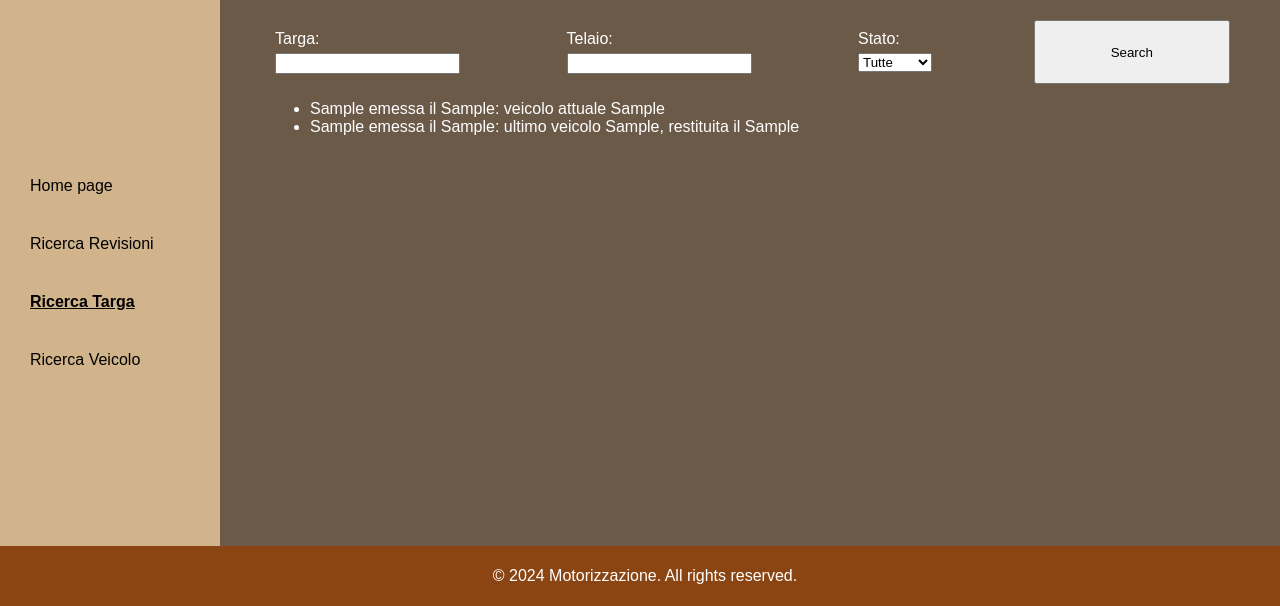
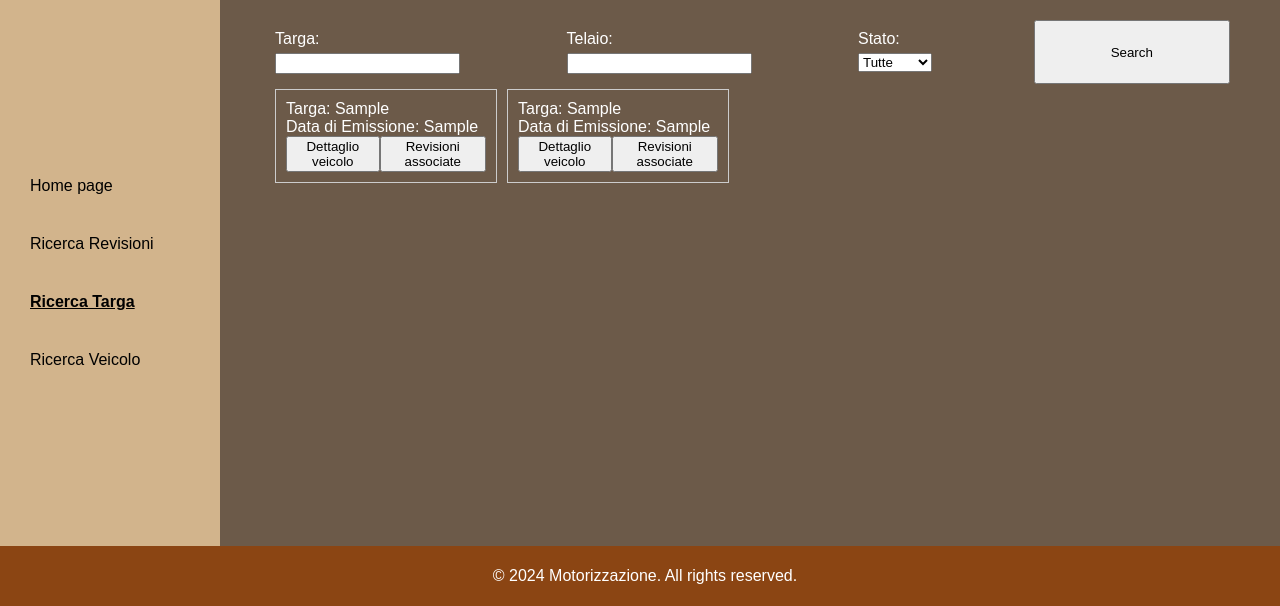
Before and after one commit to sebastianobosio/PW_project1, a PHP site: page /pages/ricerca_targa.php in a window 1280 px wide. Shown: the part 194-800 px from the top of the page. Run offline with PHP 8.4, Linux system fonts and the light colour scheme; tables that the repository leaves empty or names only in its code hold one stand-in row (values such as "Sample post").

Commit message:
started implementing cross research

```diff
--- /dev/null
+++ b/src/css/targa.css
@@ -0,0 +1,17 @@
+#searchResults {
+    display: flex;
+    flex-wrap: wrap;
+}
+
+.targa {
+    width: 200px; /* Set the fixed width */
+    padding: 10px;
+    border: 1px solid #ccc;
+    margin: 5px;
+    display: flex;
+    flex-direction: column; /* Stack items vertically */
+}
+
+.infoBtn {
+    display: flex;
+}
--- a/src/js/searchRevisione.js
+++ b/src/js/searchRevisione.js
@@ -157,6 +157,9 @@ $(document).ready(function() {
             function(response) {
                 if (response.success === true) {
                     $('#searchResults').html(response.data);
+                    //             $('<div>').addClass('.editAndRemoveButtons');
+            //const editButton = $('<button>').text('Edit').addClass('edit-button');
+            //const deleteButton = $('<button>').text('Delete').addClass('delete-button');
                 } else {
                     alert("Non sono state trovate corrispondenze");
                 }
--- a/src/js/searchTarga.js
+++ b/src/js/searchTarga.js
@@ -1,29 +1,31 @@
 $(document).ready(function() {
-    // Handle form submission
-    $('#searchForm').submit(function(event) {
-        // Prevent default form submission
+    $('#searchForm').submit(searchFormSubmitted);
+
+    performDefaulSearch();
+
+    function searchFormSubmitted (event) {
         event.preventDefault();
-        // Get form data
+
         var formData = $(this).serialize();
         performSearch(formData);
-    });
+    }
 
     function performSearch(formData) {
         handleAjaxRequest(
-            '../php/search_targa.php',
+            '../php/search_targa_api.php',
             'GET',
             formData,
             function(response) {
                 console.log('Response:', response.message);
                 if (response.success === true) {
-                    $('#searchResults').html(response.data);
+                    formatData(response.data);
                 } else {
-                    $('#searchResults').html('<p>Non sono state trovate corrispondenze</p>');
+                    alert("Non sono state trovate corrispondenze");
                 }
             },
             function(xhr, status, error) {
                 console.error('Error', xhr.responseText);
-                $('#searchResults').html('<p>Error occurred while fetching data.</p>');
+                alert("Error occurred while fetching data.");
             }
         )
     };
@@ -33,5 +35,55 @@ $(document).ready(function() {
         performSearch(null);
     };
 
-    performDefaulSearch();
+    function formatData(data) {
+        $('#searchResults').empty();
+
+        data.forEach(targa => {
+            const vehicleDiv = $('<div>').addClass('targa');
+            $('<div>').text('Targa: ' + targa.numero).appendTo(vehicleDiv);
+            $('<div>').text('Data di Emissione: ' + targa.dataEm).appendTo(vehicleDiv);
+            if (targa.status == 'non-active') {
+                $('<div>').text('Ultimo veicolo: ' + targa.vehicle).appendTo(vehicleDiv);
+                $('<div>').text('Data di restituzione: ' + targa.dataRes).appendTo(vehicleDiv);
+            } else if (targa.status == 'active') {
+                $('<div>').text('Veicolo associato: ' + targa.vehicle).appendTo(vehicleDiv);
+            }
+            const informationBtnDiv = $('<div>').addClass('infoBtn');
+            const targaButton = $('<button>').text('Dettaglio veicolo').addClass('targa-button');
+            const revisioneButton = $('<button>').text('Revisioni associate').addClass('revisione-button');
+            targaButton.appendTo(informationBtnDiv)
+            revisioneButton.appendTo(informationBtnDiv);
+
+            targaButton.on('click', function() {targaBtnClicked(targa)});
+            revisioneButton.on('click', revisioneBtnClicked);
+            informationBtnDiv.appendTo(vehicleDiv);
+            vehicleDiv.appendTo($('#searchResults'));
+        });
+    }
+
+    function targaBtnClicked(targa) {
+        data = "telaio=" + targa.vehicle;
+        handleAjaxRequest(
+            '../php/search_veicolo.php',
+            'GET',
+            data,
+            function(response) {
+                console.log('Response:', response.message);
+                if (response.success === true) {
+                    //formatData(response.data);
+                } else {
+                    alert("Non sono state trovate corrispondenze");
+                }
+            },
+            function(xhr, status, error) {
+                console.error('Error', xhr.responseText);
+                alert("Error occurred while fetching data.");
+            }
+        )
+    };
+
+    function revisioneBtnClicked() {
+
+    }
+
 });
--- a/src/pages/ricerca_targa.php
+++ b/src/pages/ricerca_targa.php
@@ -5,6 +5,7 @@
     <meta name="viewport" content="width=device-width, initial-scale=1.0">
     <title>Ricerca targa</title>
     <link rel="stylesheet" href="../css/style.css">
+    <link rel="stylesheet" href="../css/targa.css">
     <script type="text/javascript" src="../js/jquery-3.7.1.js"></script>
     <script src="../js/ajaxHelper.js"></script>
     <script src="../js/searchTarga.js"></script>
--- a/src/pages/ricerca_veicolo.php
+++ b/src/pages/ricerca_veicolo.php
@@ -5,6 +5,7 @@
     <meta name="viewport" content="width=device-width, initial-scale=1.0">
     <title>Ricerca veicolo</title>
     <link rel="stylesheet" href="../css/style.css">
+    <link rel="stylesheet" href="../css/veicolo.css">
     <script type="text/javascript" src="../js/jquery-3.7.1.js"></script>
     <script src="../js/ajaxHelper.js"></script>
     <script src="../js/searchVeicolo.js"></script>
--- a/src/php/search_targa_api.php
+++ b/src/php/search_targa_api.php
@@ -63,19 +63,19 @@ try {
     $results = array();
     // Process the result directly in the loop
     foreach ($stmt as $row) {
-        $output = array();
+        $result = array();
         // Do something with each row
         if ($row['origin'] === 'non-active') {
-            $output['numero'] = $row['numero'];
-            $output['dataEm'] = $row['dataEm'];
-            $output['lastVehicle'] = $row['veicolo'];
-            $output['dataRes'] = $row['dataRes'];
+            $result['numero'] = $row['numero'];
+            $result['dataEm'] = $row['dataEm'];
+            $result['dataRes'] = $row['dataRes'];
         } else {
-            $output['numero'] = $row['numero'];
-            $output['dataEm'] = $row['dataEm'];
-            $output['activeVehicle'] = $row['veicolo'];
+            $result['numero'] = $row['numero'];
+            $result['dataEm'] = $row['dataEm'];
         }
-        $results[] = $output;
+        $result['vehicle'] = $row['veicolo'];
+        $result['stato'] = $row['origin'];
+        $results[] = $result;
     }
 
     $response = array(
```
Also changed, not shown: src/css/veicolo.css (added, +17 -0 lines), src/js/searchVeicolo.js (+54 -6 lines), src/php/search_veicolo.php (+15 -6 lines).
